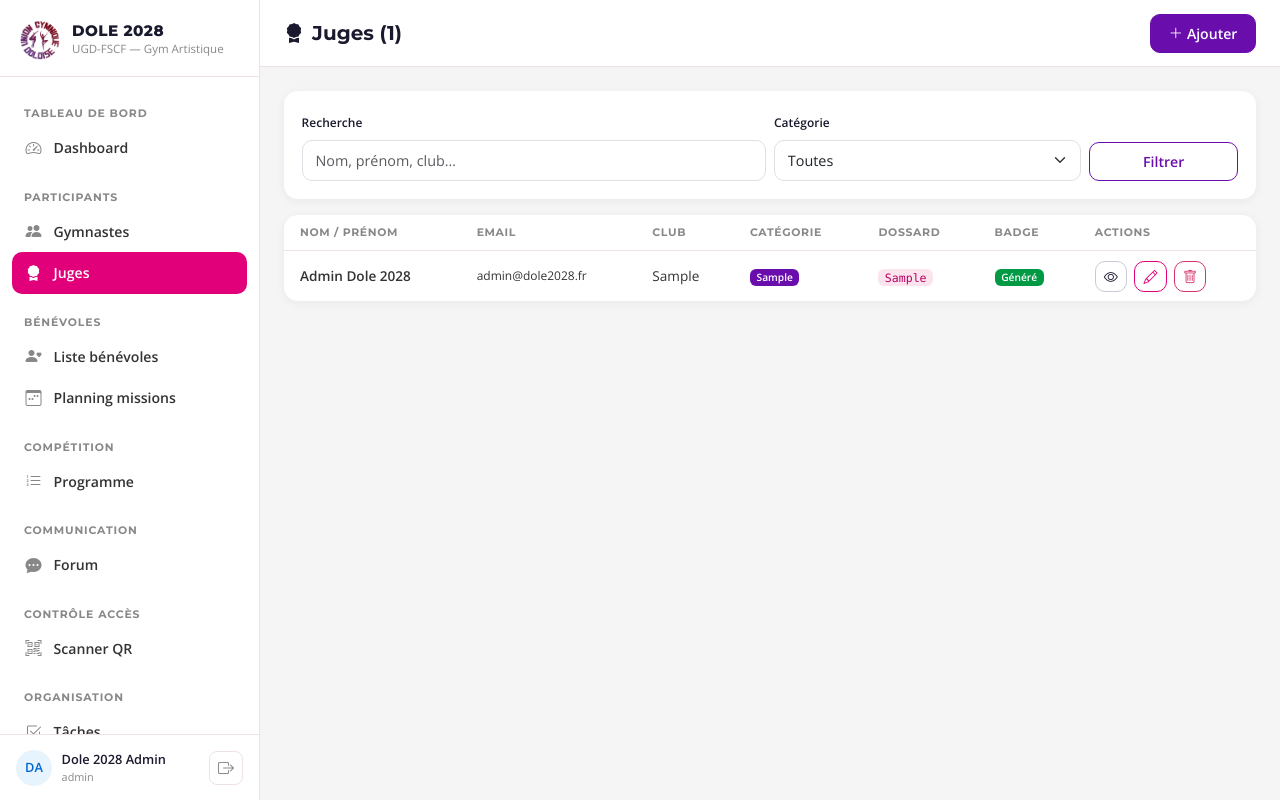
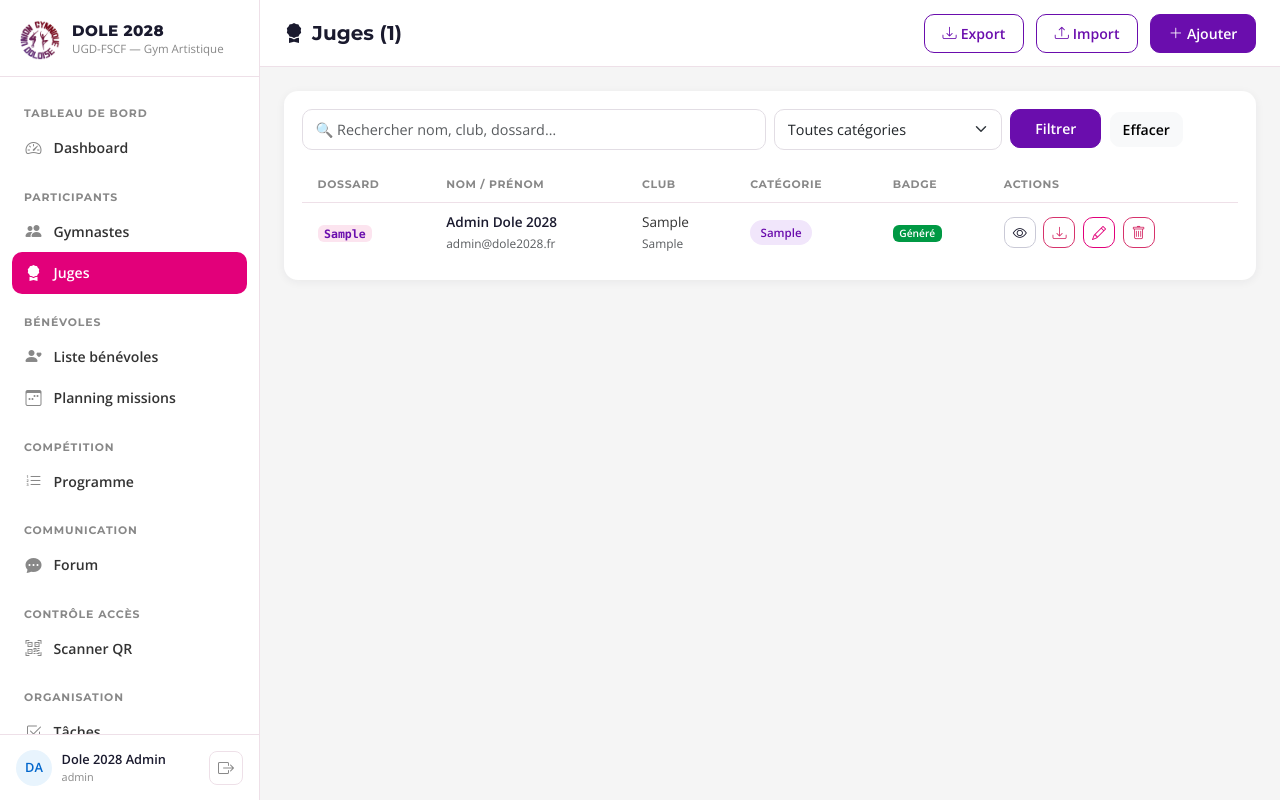
Before and after one commit to ugddole/Federaux-2028, a Flask app: page /juges in a window 1280 px wide. Run offline with Flask 3, Linux system fonts and the light colour scheme; a user stored in the database is signed in; data comes from the database, SQL or seed files in the repository; tables that the repository leaves empty hold one stand-in row (values such as "Sample post").

Commit message:
Add files via upload

```diff
--- a/templates/juges_list.html
+++ b/templates/juges_list.html
@@ -2,64 +2,67 @@
 {% block title %}Juges{% endblock %}
 {% block page_title %}<i class="bi bi-award-fill me-2"></i>Juges ({{ items|length }}){% endblock %}
 {% block topbar_actions %}
+{% if current_user.is_admin %}
+<a href="{{ url_for('juges_export') }}" class="btn-fscf-outline me-2" title="Exporter" style="border-color:var(--purple);color:var(--purple);"><i class="bi bi-download me-1"></i>Export</a>
+<a href="{{ url_for('juges_import') }}" class="btn-fscf-outline me-2" title="Importer" style="border-color:var(--purple);color:var(--purple);"><i class="bi bi-upload me-1"></i>Import</a>
+{% endif %}
 {% if current_user.is_admin or current_user.has_droit('juges') %}
 <a href="{{ url_for('juge_new') }}" class="btn-fscf" style="background:var(--purple);border-color:var(--purple);"><i class="bi bi-plus-lg me-1"></i>Ajouter</a>
 {% endif %}
 {% endblock %}
+
 {% block content %}
-<div class="fscf-card mb-3">
+<div class="fscf-card">
   <div class="fscf-card-body">
-    <form method="GET" class="row g-2 align-items-end">
+    <form method="GET" class="row g-2 mb-3">
       <div class="col-md-6">
-        <label class="form-label fw-semibold" style="font-size:12px;">Recherche</label>
-        <input type="text" name="q" class="form-control" value="{{ q }}" placeholder="Nom, prénom, club…">
+        <input type="text" name="q" value="{{ q }}" class="form-control" placeholder="🔍 Rechercher nom, club, dossard…">
       </div>
-      <div class="col-md-4">
-        <label class="form-label fw-semibold" style="font-size:12px;">Catégorie</label>
+      <div class="col-md-3">
         <select name="cat" class="form-select">
-          <option value="">Toutes</option>
-          {% for c in cats %}
-          <option value="{{ c }}" {% if c==cat %}selected{% endif %}>{{ c }}</option>
-          {% endfor %}
+          <option value="">Toutes catégories</option>
+          {% for c in cats %}<option value="{{ c }}" {% if cat==c %}selected{% endif %}>{{ c }}</option>{% endfor %}
         </select>
       </div>
-      <div class="col-md-2">
-        <button type="submit" class="btn-fscf-outline w-100" style="border-color:var(--purple);color:var(--purple);">Filtrer</button>
+      <div class="col-auto">
+        <button type="submit" class="btn-fscf px-4 py-2" style="background:var(--purple);border-color:var(--purple);">Filtrer</button>
+        <a href="{{ url_for('juges_list') }}" class="btn btn-light ms-1">Effacer</a>
       </div>
     </form>
-  </div>
-</div>
 
-<div class="fscf-card">
-  <div class="fscf-card-body p-0">
     {% if items %}
     <div class="table-responsive">
-    <table class="fscf-table" style="min-width:760px;">
+    <table class="fscf-table" style="min-width:720px;">
       <thead><tr>
-        <th>Nom / Prénom</th><th>Email</th><th>Club</th><th>Catégorie</th><th>Dossard</th><th>Badge</th><th>Actions</th>
+        <th>Dossard</th><th>Nom / Prénom</th><th>Club</th><th>Catégorie</th><th>Badge</th><th>Actions</th>
       </tr></thead>
       <tbody>
       {% for j in items %}
       <tr>
-        <td><strong>{{ j.nom }} {{ j.prenom }}</strong></td>
-        <td style="font-size:12px;">{{ j.email }}</td>
-        <td>{{ j.club }}</td>
-        <td><span class="badge" style="background:var(--purple);">{{ j.categorie }}</span></td>
-        <td><code>{{ j.numero_dossard }}</code></td>
+        <td><code style="color:var(--purple);font-weight:700;">{{ j.numero_dossard }}</code></td>
+        <td>
+          <a href="{{ url_for('juge_detail', id=j.id) }}" class="text-decoration-none fw-bold" style="color:var(--navy);">
+            {{ j.nom }} {{ j.prenom }}
+          </a><br>
+          <small class="text-muted">{{ j.email }}</small>
+        </td>
+        <td>{{ j.club }}<br><small class="text-muted">{{ j.region }}</small></td>
+        <td><span class="role-badge role-participant">{{ j.categorie }}</span></td>
         <td>
           {% if j.badge_generated %}
-          <span class="badge bg-success">Généré</span>
+            <span class="badge bg-success">Généré</span>
           {% else %}
-          <span class="badge bg-secondary">Non généré</span>
+            <span class="badge bg-secondary">Non</span>
           {% endif %}
         </td>
         <td>
-          <a href="{{ url_for('juge_detail', id=j.id) }}" class="btn btn-sm btn-outline-secondary me-1"><i class="bi bi-eye"></i></a>
+          <a href="{{ url_for('juge_detail', id=j.id) }}" class="btn btn-sm btn-outline-secondary me-1" title="Détail"><i class="bi bi-eye"></i></a>
+          <a href="{{ url_for('juge_badge', id=j.id) }}" class="btn btn-sm btn-outline-danger me-1" title="Badge PDF"><i class="bi bi-download"></i></a>
           {% if current_user.is_admin or current_user.has_droit('juges') %}
-          <a href="{{ url_for('juge_edit', id=j.id) }}" class="btn btn-sm btn-outline-primary me-1"><i class="bi bi-pencil"></i></a>
+          <a href="{{ url_for('juge_edit', id=j.id) }}" class="btn btn-sm btn-outline-primary me-1" title="Modifier"><i class="bi bi-pencil"></i></a>
           {% endif %}
           {% if current_user.is_admin %}
-          <button class="btn btn-sm btn-outline-danger" onclick="deleteJuge({{ j.id }}, '{{ j.prenom }} {{ j.nom }}')"><i class="bi bi-trash"></i></button>
+          <button class="btn btn-sm btn-outline-danger" title="Supprimer" onclick="deleteJuge({{ j.id }}, '{{ j.prenom }} {{ j.nom }}')"><i class="bi bi-trash"></i></button>
           {% endif %}
         </td>
       </tr>
@@ -70,18 +73,20 @@
     {% else %}
     <div class="text-center py-5 text-muted">
       <i class="bi bi-award fs-1 d-block mb-3"></i>
-      <p>Aucun juge enregistré.</p>
+      <p>Aucun juge trouvé.</p>
       {% if current_user.is_admin or current_user.has_droit('juges') %}<a href="{{ url_for('juge_new') }}" class="btn-fscf" style="background:var(--purple);border-color:var(--purple);">Ajouter le premier juge</a>{% endif %}
     </div>
     {% endif %}
   </div>
 </div>
 {% endblock %}
+
 {% block scripts %}
 <script>
 function deleteJuge(id, name) {
-  if (!confirm(`Supprimer ${name} ?`)) return;
-  fetch(`/juges/${id}/delete`, {method:'POST'}).then(r=>r.json()).then(d=>{ if(d.success) location.reload(); });
+  if (!confirm(`Supprimer ${name} ? Cette action est irréversible.`)) return;
+  fetch(`/juges/${id}/delete`, {method:'POST', headers:{'Content-Type':'application/json'}})
+    .then(r => r.json()).then(d => { if (d.success) location.reload(); });
 }
 </script>
 {% endblock %}
```
Also changed, not shown: templates/juges_import.html (added, +25 -0 lines).
